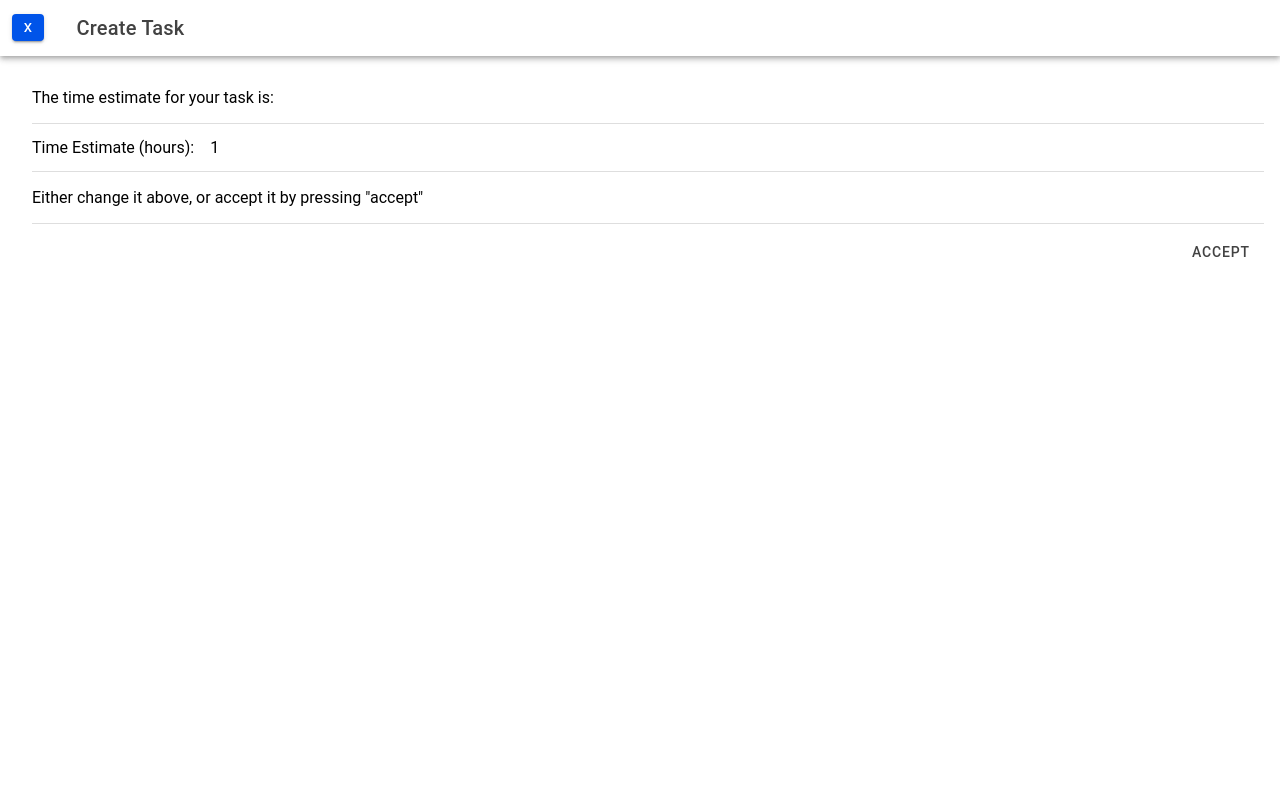
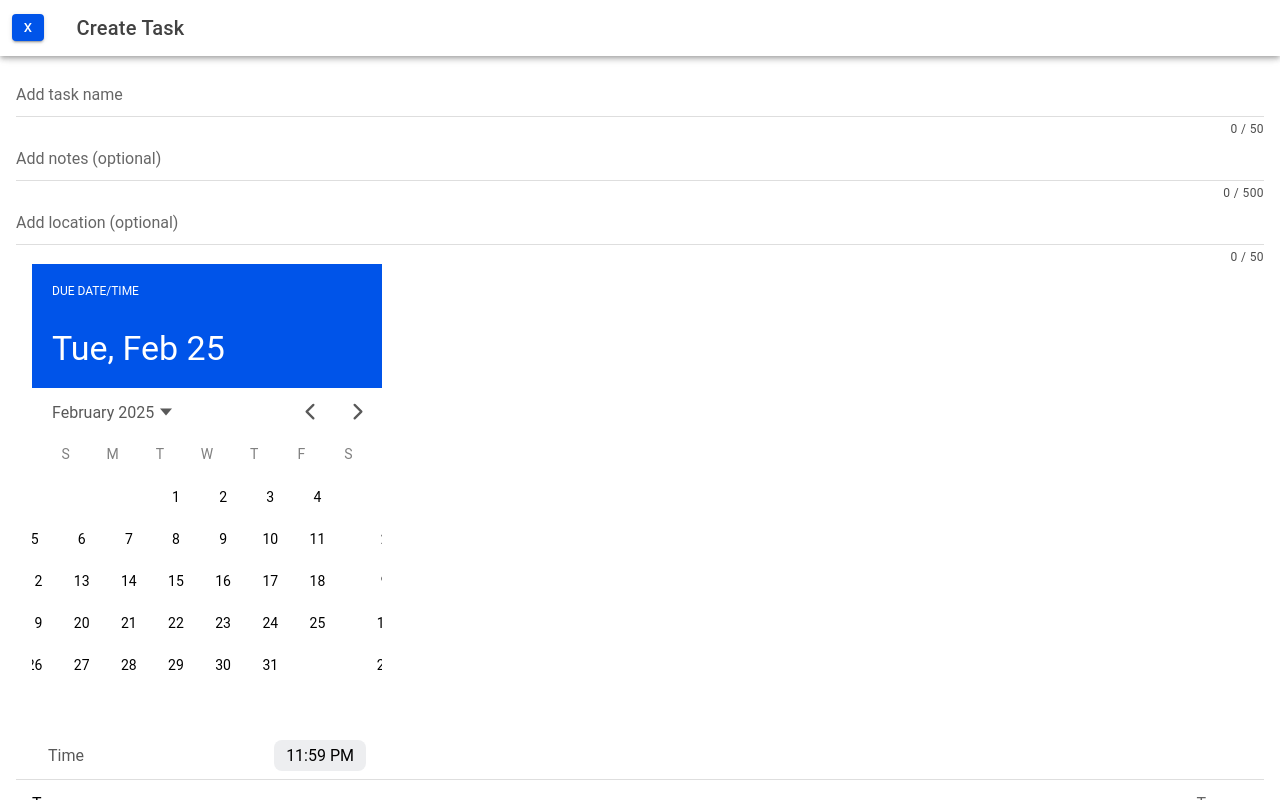
Before and after one commit to carmendyck/cse210-team7, a React (Vite) app in the folder frontend/: page /createtask in a window 1280 px wide. Built offline with nearby package versions, Linux system fonts and the light colour scheme; sample sign-in values are in the browser's storage.

Commit message:
Fix automatic estiamtion flow

```diff
--- a/frontend/src/pages/CreateTask.tsx
+++ b/frontend/src/pages/CreateTask.tsx
@@ -83,7 +83,7 @@ const CreateTask: React.FC = () => {
 
     try {
       // const token = await uid.getIdToken(true);
-      const response = await axios.get("http://localhost:8000/init-task-estimate/jzmvSAC0lvu4jojfU57b", {
+      const response = await axios.get(`http://localhost:8000/init-task-estimate/${taskId}`, {
         headers: { "Authorization": `Bearer ${user}` },
       });
 
@@ -168,9 +168,13 @@ const CreateTask: React.FC = () => {
 
       if (!response.ok) {
         console.log("Error storing task, fetching from API: ", data.error || 'Unknown error');
+      } else if (!autoSchedule) {
+        console.log("Task successfully added:", data);
+        history.push("/tasklist");
       } else {
         console.log("Task successfully added:", data);
-        history.push("/tasklist");
+        setTaskId(data["taskId"])
+        setGivingAutoSchedule(true)
       }
     } catch (error) {
       console.error("Error connecting to the API: ", error);
@@ -190,7 +194,7 @@ const CreateTask: React.FC = () => {
           <IonTitle>Create Task</IonTitle>
         </IonToolbar>
       </IonHeader>
-      {givingAutoSchedule ? (
+      {!givingAutoSchedule ? (
       <IonContent className="ion-flex ion-justify-content-center ion-align-items-center ion-padding">
         {/* Basic task information */}
         <IonInput
```
